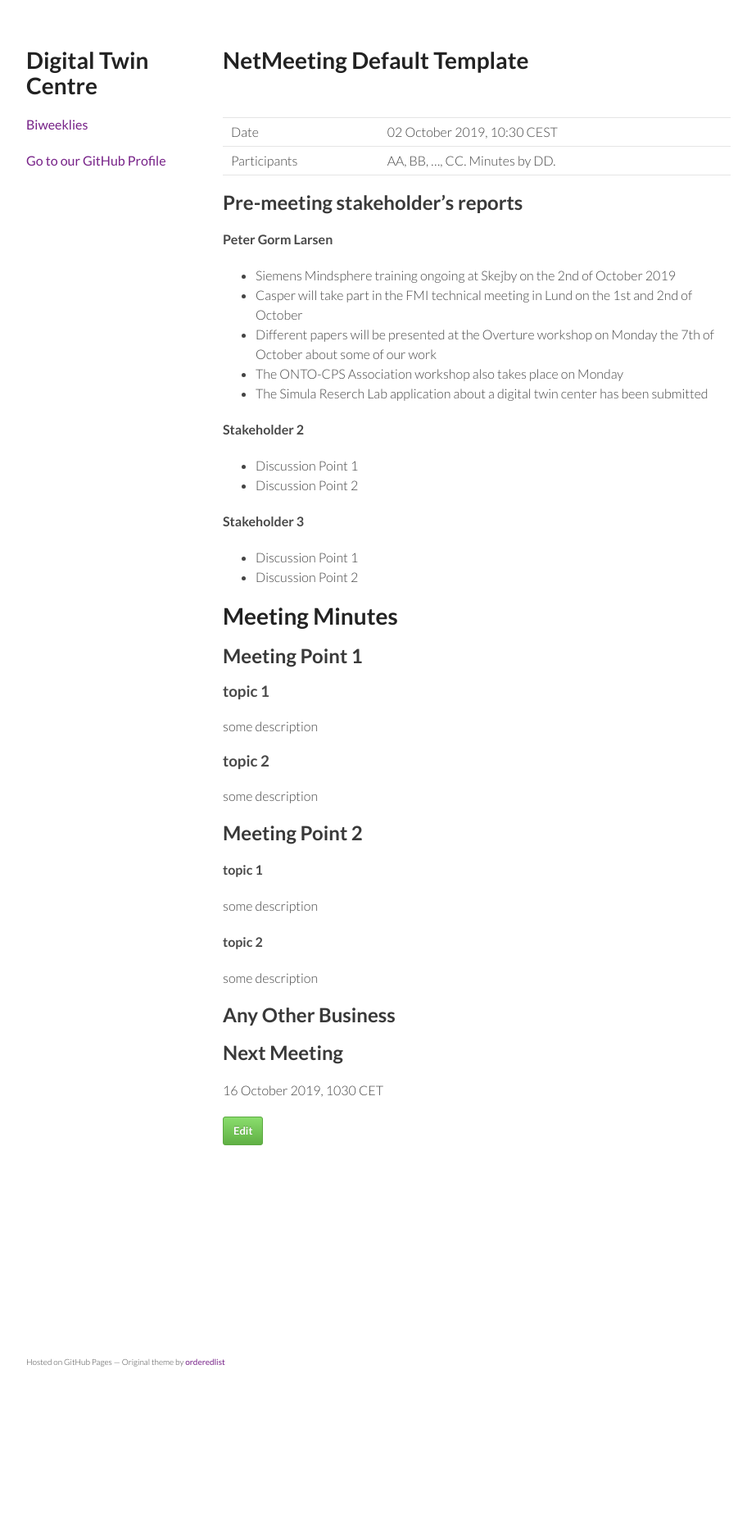
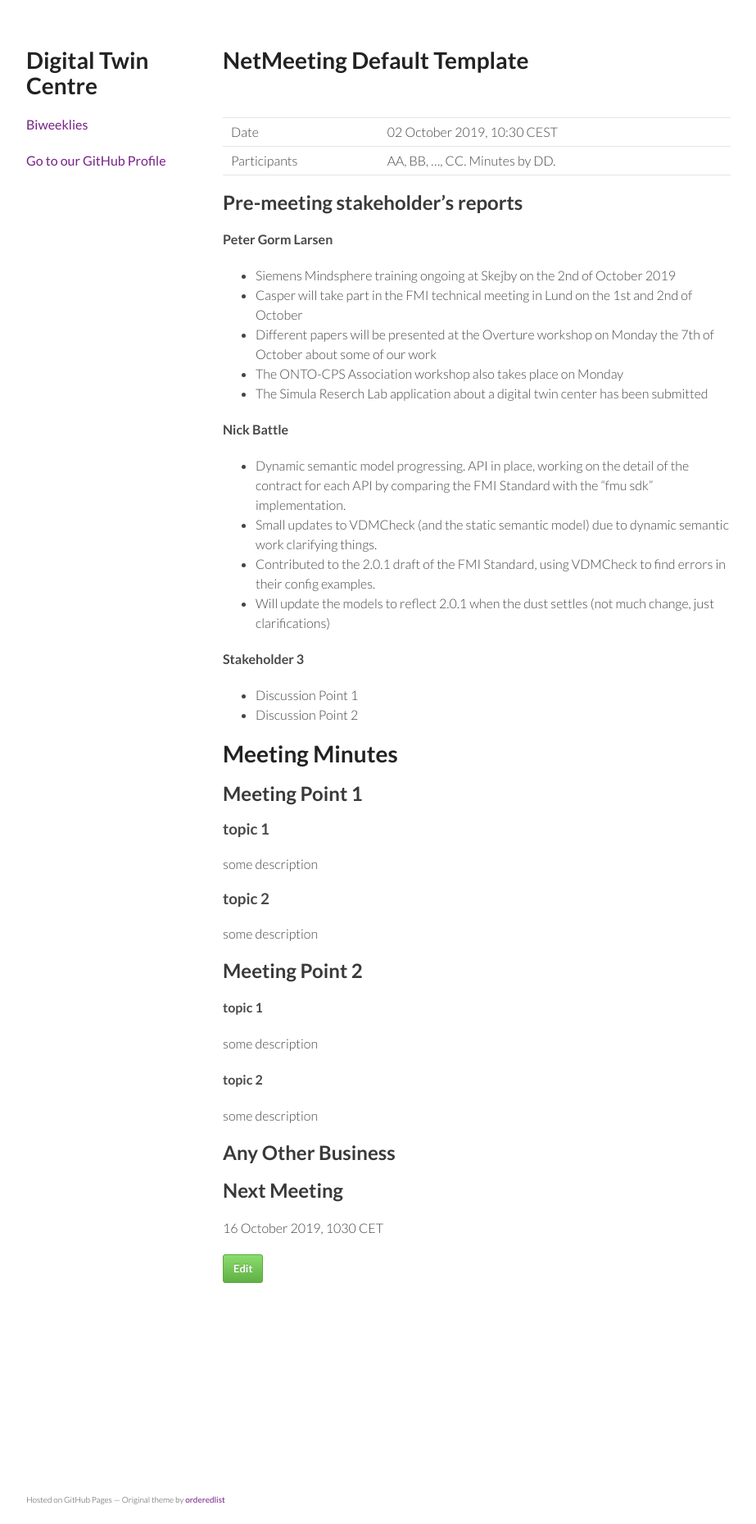
Before and after one commit to digitaltwincentre/digitaltwincentre.github.io, a Jekyll site: the page built from _biweeklies/Biweekly-5.md, in a window 1280 px wide. Shown: the whole page at 82% size, without its empty margins (178-1101 px from the left). Built offline with Jekyll 4.4.1, drawn with Linux system fonts in a browser that asks for light colours; nearby versions of some CDN libraries; before the commit the page ends 1691 px from its top, so only the background shows below that.

Commit message:
Update Biweekly-5.md

```diff
--- a/_biweeklies/Biweekly-5.md
+++ b/_biweeklies/Biweekly-5.md
@@ -29,9 +29,11 @@ private information must be stored elsewhere.  -->
 * The ONTO-CPS Association workshop also takes place on Monday
 * The Simula Reserch Lab application about a digital twin center has been submitted
 
-#### Stakeholder 2
-* Discussion Point 1
-* Discussion Point 2
+#### Nick Battle
+* Dynamic semantic model progressing. API in place, working on the detail of the contract for each API by comparing the FMI Standard with the "fmu sdk" implementation.
+* Small updates to VDMCheck (and the static semantic model) due to dynamic semantic work clarifying things.
+* Contributed to the 2.0.1 draft of the FMI Standard, using VDMCheck to find errors in their config examples.
+* Will update the models to reflect 2.0.1 when the dust settles (not much change, just clarifications)
 
 #### Stakeholder 3
 * Discussion Point 1
```
